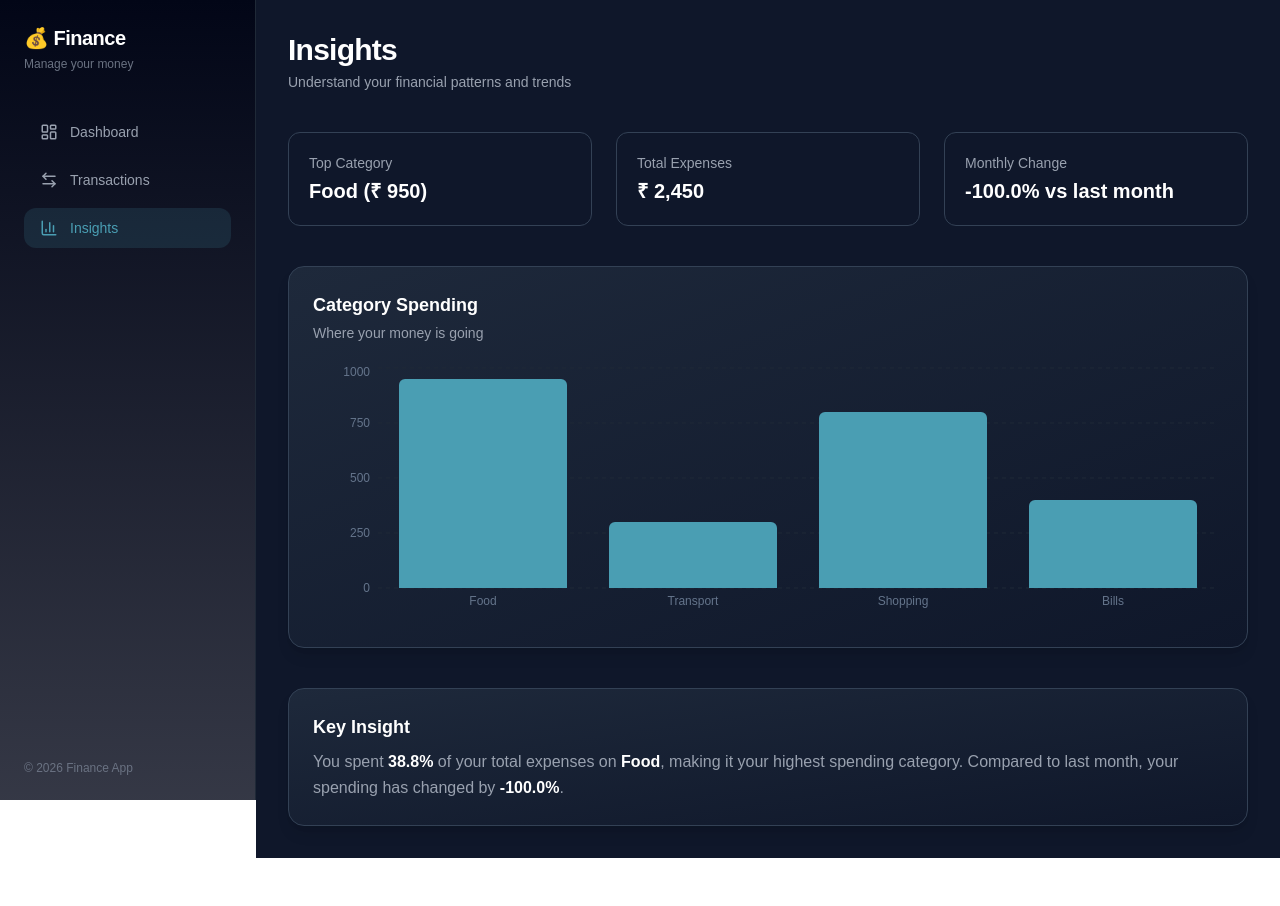
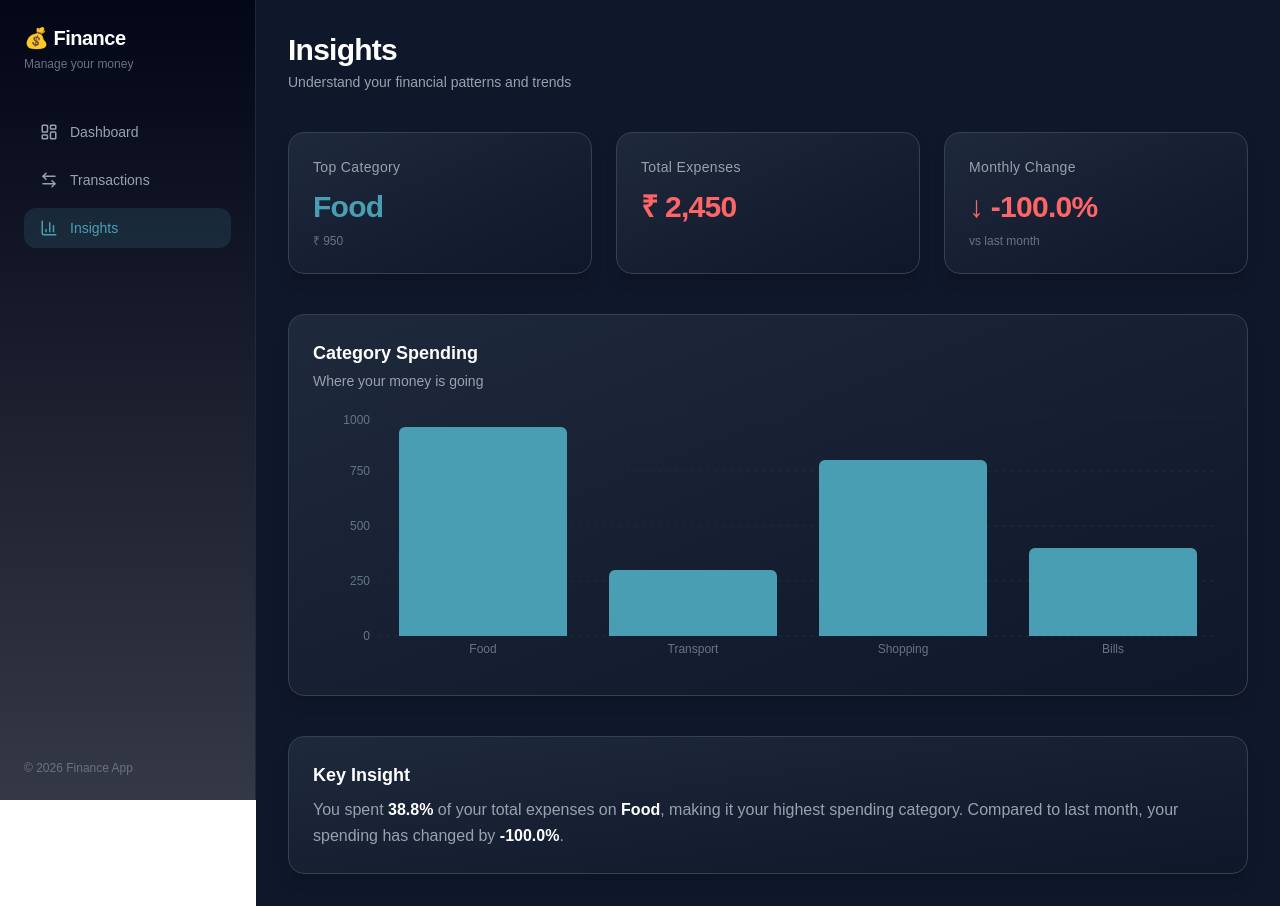
Before and after one commit to shreysircar/finance-dashboard, a Next.js app: page /insights in a window 1280 px wide. Before the commit the page ends 858 px from the top, so only its background shows below. Built offline with nearby package versions, Linux system fonts and the light colour scheme.

Commit message:
insights page ui

```diff
--- a/src/app/dashboard/page.tsx
+++ b/src/app/dashboard/page.tsx
@@ -1,9 +1,10 @@
 "use client";
 
-import SummaryCard from "@/components/SummaryCard";
 import { useFinance } from "@/context/FinanceContext";
 import BalanceChart from "@/components/BalanceChart";
 import CategoryPieChart from "@/components/CategoryPieChart";
+import SummaryCard from "@/components/SummaryCard";
+
 import {
   calculateBalance,
   calculateIncome,
@@ -16,6 +17,7 @@ export default function DashboardPage() {
   const balance = calculateBalance(transactions);
   const income = calculateIncome(transactions);
   const expenses = calculateExpenses(transactions);
+
   return (
     <div className="space-y-10">
 
@@ -30,7 +32,6 @@ return (
           </p>
         </div>
 
-      {/* Optional future: Add button */}
         <div className="hidden sm:block">
           <button className="bg-[#4a9eb3] hover:bg-[#3b889b] px-4 py-2 rounded-lg text-sm font-medium transition">
             + Add Transaction
@@ -38,18 +39,31 @@ return (
         </div>
       </div>
 
-    {/* Summary Cards */}
+      {/* ✅ Summary Cards (now direct + smarter) */}
       <div className="grid grid-cols-1 sm:grid-cols-2 lg:grid-cols-3 gap-6">
 
-      <SummaryCard title="Total Balance" value={balance} />
-      <SummaryCard title="Income" value={income} />
-      <SummaryCard title="Expenses" value={expenses} />
+        <SummaryCard
+          title="Total Balance"
+          value={balance}
+          isCurrency
+        />
+
+        <SummaryCard
+          title="Income"
+          value={income}
+          isCurrency
+        />
+
+        <SummaryCard
+          title="Expenses"
+          value={expenses}
+          isCurrency
+        />
 
       </div>
 
       {/* Charts Section */}
       <div className="grid grid-cols-1 lg:grid-cols-2 gap-6 items-stretch">
-
         <div className="min-h-0">
           <BalanceChart transactions={transactions} />
         </div>
@@ -57,8 +71,8 @@ return (
         <div className="min-h-0">
           <CategoryPieChart transactions={transactions} />
         </div>
-
       </div>
 
     </div>
-);}
+  );
+}
--- a/src/app/insights/page.tsx
+++ b/src/app/insights/page.tsx
@@ -1,7 +1,7 @@
 "use client";
 
 import { useFinance } from "@/context/FinanceContext";
-import InsightCard from "@/components/InsightCard";
+import SummaryCard from "@/components/SummaryCard";
 import CategoryBarChart from "@/components/CategoryBarChart";
 
 import {
@@ -24,7 +24,7 @@ export default function InsightsPage() {
   return (
     <div className="space-y-10">
 
-      {/* Header (MATCH DASHBOARD) */}
+      {/* Header */}
       <div>
         <h1 className="text-3xl font-semibold tracking-tight text-white">
           Insights
@@ -34,22 +34,26 @@ export default function InsightsPage() {
         </p>
       </div>
 
-      {/* Cards */}
+      {/* ✅ Insight Cards with SummaryCard UI */}
       <div className="grid grid-cols-1 sm:grid-cols-2 lg:grid-cols-3 gap-6">
-        <InsightCard
+<SummaryCard
   title="Top Category"
-          value={`${topCategory.category} (₹ ${topCategory.amount.toLocaleString()})`}
+  value={topCategory.category}
+  subtitle={`₹ ${topCategory.amount.toLocaleString()}`}
 />
 
-        <InsightCard
+<SummaryCard
   title="Total Expenses"
-          value={`₹ ${totalExpenses.toLocaleString()}`}
+  value={totalExpenses}
+  isCurrency
 />
 
-        <InsightCard
+<SummaryCard
   title="Monthly Change"
-          value={`${monthly.change}% vs last month`}
+  value={`${monthly.change}%`}
+  subtitle="vs last month"
 />
+
       </div>
 
       {/* Chart */}
@@ -58,14 +62,7 @@ export default function InsightsPage() {
       </div>
 
       {/* Insight Box */}
-      <div
-        className="
-          relative p-6 rounded-2xl
-          bg-gradient-to-br from-[#1e293b] to-[#0f172a]
-          border border-[#334155]
-          shadow-lg
-        "
-      >
+      <div className="relative p-6 rounded-2xl bg-gradient-to-br from-[#1e293b] to-[#0f172a] border border-[#334155] shadow-lg">
         <h2 className="text-lg font-semibold text-white mb-2">
           Key Insight
         </h2>
--- a/src/components/SummaryCard.tsx
+++ b/src/components/SummaryCard.tsx
@@ -1,27 +1,60 @@
 type Props = {
   title: string;
-  value: number;
+  value: string | number;
+  subtitle?: string;
+  isCurrency?: boolean;
 };
 
-export default function SummaryCard({ title, value }: Props) {
+export default function SummaryCard({
+  title,
+  value,
+  subtitle,
+  isCurrency = false,
+}: Props) {
+  const isPercent =
+    typeof value === "string" && value.includes("%");
+
+  const numericPercent = isPercent
+    ? parseFloat(value)
+    : null;
+
   const getColor = () => {
-    if (title.toLowerCase().includes("income")) return "text-green-400";
-    if (title.toLowerCase().includes("expense")) return "text-red-400";
+    if (isPercent && numericPercent !== null) {
+      return numericPercent >= 0
+        ? "text-green-400"
+        : "text-red-400";
+    }
+
+    if (title.toLowerCase().includes("income"))
+      return "text-green-400";
+    if (title.toLowerCase().includes("expense"))
+      return "text-red-400";
+
     return "text-[#4a9eb3]";
   };
 
+  const formatValue = () => {
+    if (isCurrency && typeof value === "number") {
+      return `₹ ${value.toLocaleString()}`;
+    }
+    return value;
+  };
+
+  const getArrow = () => {
+    if (!isPercent || numericPercent === null) return null;
+    return numericPercent >= 0 ? " ↑  " : " ↓  ";
+  };
+
   return (
-    <div
-      className="
+    <div className="
       relative p-6 rounded-2xl
       bg-gradient-to-br from-[#1e293b] to-[#0f172a]
       border border-[#334155]
       shadow-lg hover:shadow-xl
       transition-all duration-300
       hover:-translate-y-1
-      "
-    >
-      {/* subtle glow */}
+    ">
+      {/* glow */}
       <div className="absolute inset-0 rounded-2xl bg-white/5 opacity-0 hover:opacity-100 transition pointer-events-none" />
 
       {/* Title */}
@@ -30,14 +63,20 @@ export default function SummaryCard({ title, value }: Props) {
       </p>
 
       {/* Value */}
-      <h2
-        className={`
-          text-3xl font-semibold mt-3 tracking-tight
+      <h2 className={`
+        text-3xl font-semibold mt-3 tracking-tight flex items-center gap-2
         ${getColor()}
-        `}
-      >
-        ₹ {value.toLocaleString()}
+      `}>
+        {getArrow()}
+        {formatValue()}
       </h2>
+
+      {/* Subtitle */}
+      {subtitle && (
+        <p className="text-xs text-gray-500 mt-2">
+          {subtitle}
+        </p>
+      )}
     </div>
   );
 }
```
Lines whose indentation alone changed are shown as unchanged.
